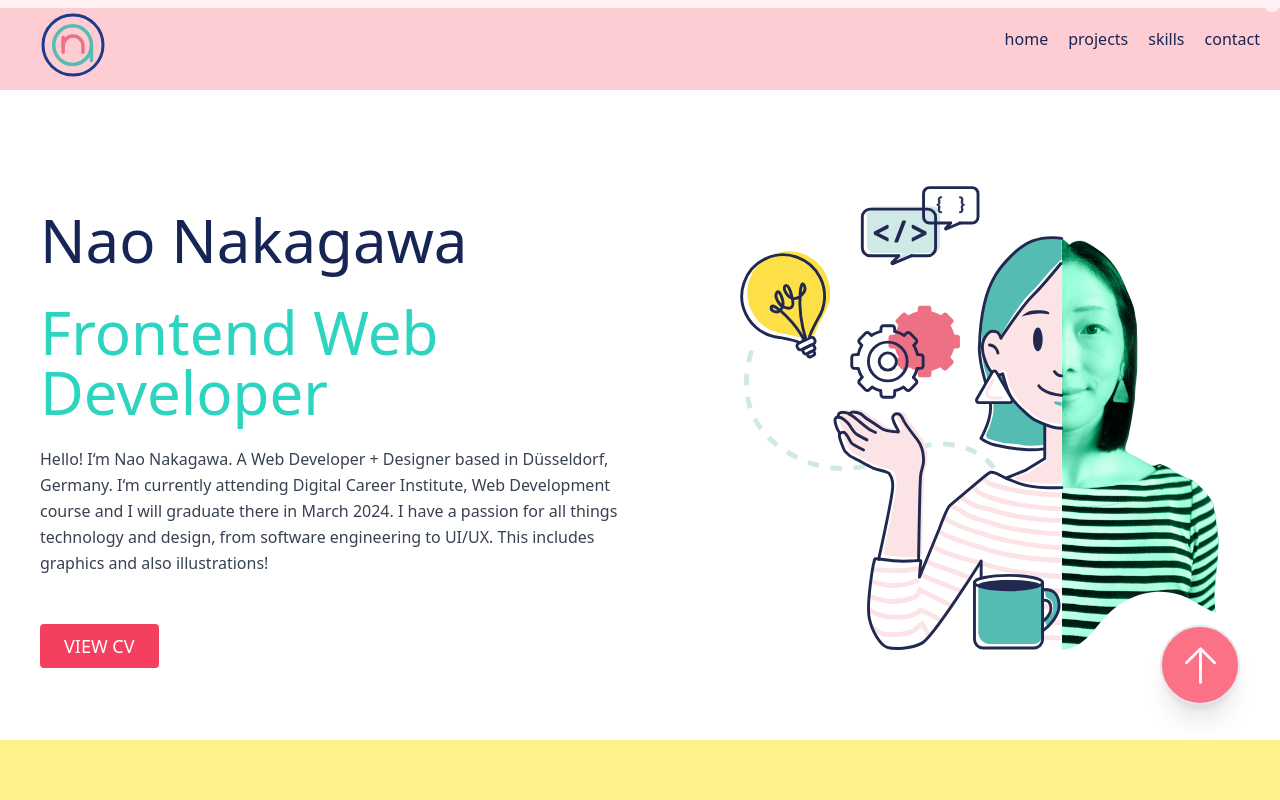
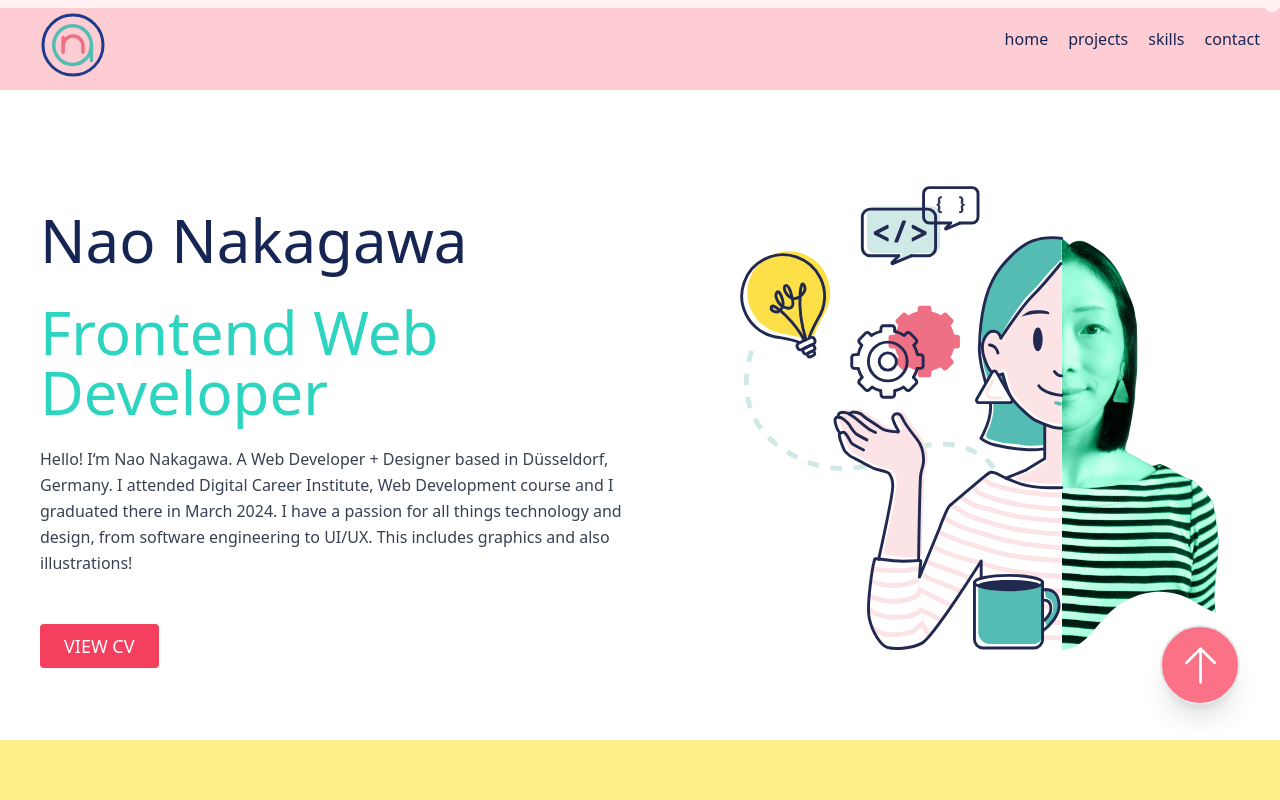
Before and after one commit to nao-nkgw/portfolio-nao-nkgw, a React (Vite) app: page / in a window 1280 px wide. Shown: the top 800 px of the page. Built offline with nearby package versions, Linux system fonts and the light colour scheme.

Commit message:
updated introduction

```diff
--- a/src/App.jsx
+++ b/src/App.jsx
@@ -72,11 +72,11 @@ function App() {
             </p>
             <p className="mb-12 leading-relaxed">
               Hello! I&lsquo;m Nao Nakagawa. A Web Developer + Designer based in
-              Düsseldorf, Germany. I&lsquo;m currently attending Digital Career
-              Institute, Web Development course and I will graduate there in
-              March 2024. I have a passion for all things technology and design,
-              from software engineering to UI/UX. This includes graphics and
-              also illustrations!
+              Düsseldorf, Germany. I attended Digital Career Institute, Web
+              Development course and I graduated there in March 2024. I have a
+              passion for all things technology and design, from software
+              engineering to UI/UX. This includes graphics and also
+              illustrations!
             </p>
             <a
               href="https://drive.google.com/file/d/1eYd_GMS2PT3Ys7mEP-5M2u0gVx0NejW3/view?usp=sharing"
```
